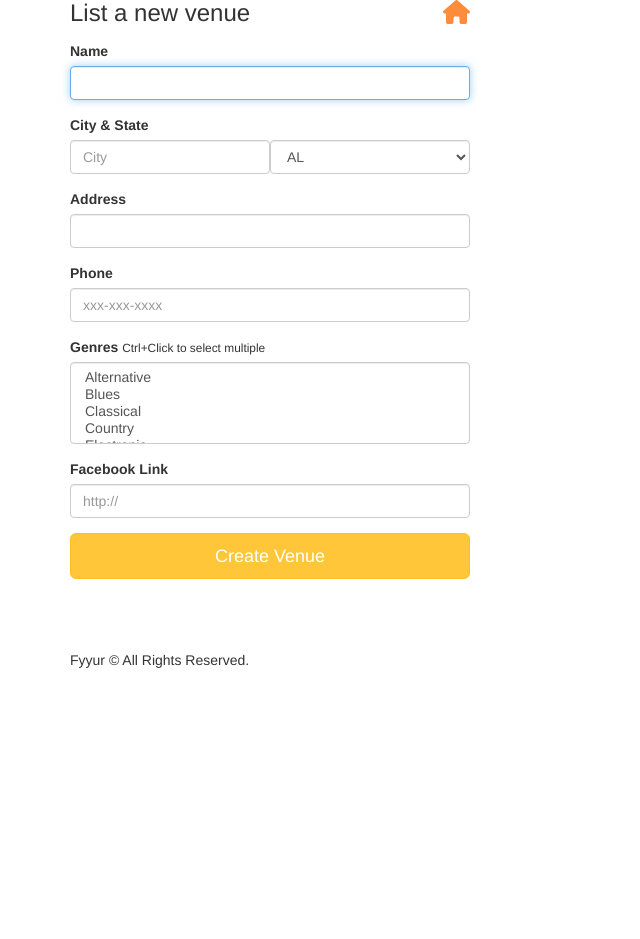
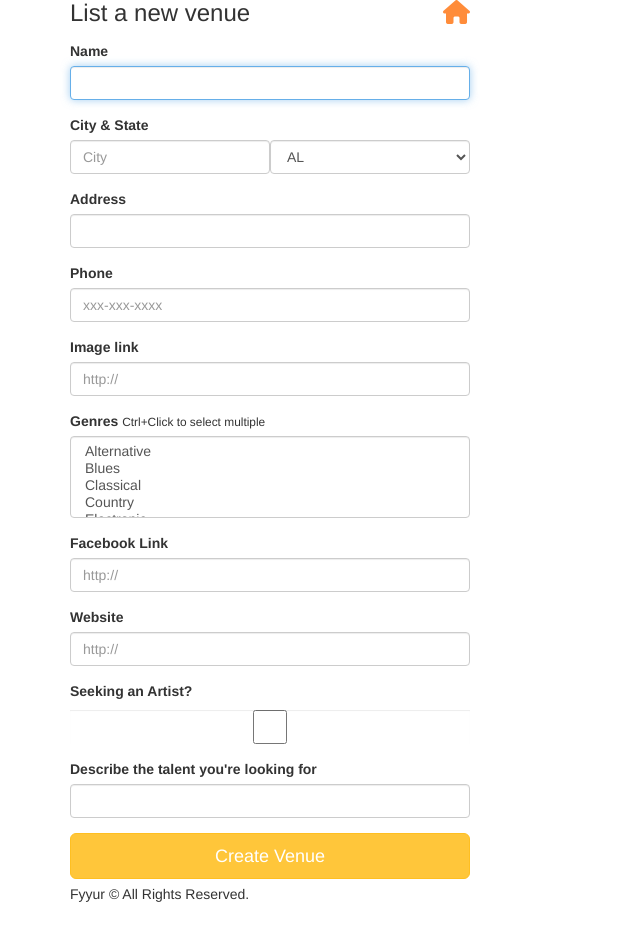
Before and after one commit to Abdulrahman-97/fyyur, a Flask app: page /venues/create in a window 1280 px wide. Shown: the part 95-1034 px from the top of the page, without its empty margins (0-640 px from the left). Before the commit the page ends 763 px from the top, so only its background shows below. Run offline with Flask 2, Linux system fonts and the light colour scheme; some libraries are stand-ins or nearby versions.

Commit message:
create new venue - modify new_venue.html and add missing fields - add missing fields in VenueForm - modify create_venue_submission() in app.py to retreive and insert data to database

```diff
--- a/app.py
+++ b/app.py
@@ -239,13 +239,54 @@ def create_venue_form():
 def create_venue_submission():
   # TODO: insert form data as a new Venue record in the db, instead
   # TODO: modify data to be the data object returned from db insertion
-
-  # on successful db insert, flash success
-  flash('Venue ' + request.form['name'] + ' was successfully listed!')
-  # TODO: on unsuccessful db insert, flash an error instead.
-  # e.g., flash('An error occurred. Venue ' + data.name + ' could not be listed.')
+  error = False
+  data = {}
+  form = VenueForm()
+  try:
+    data = {
+      'name': form['name'].data,
+      'city': form['city'].data,
+      'state': form['state'].data,
+      'address': form['address'].data,
+      'phone': form['phone'].data,
+      'image_link':form['image_link'].data,
+      'facebook_link': form['facebook_link'].data,
+      'genres': form['genres'].data,
+      'website': form['website'].data,
+      'seeking_talent': form['seeking_talent'].data,
+      'seeking_desc': form['seeking_desc'].data
+  }
+    venue = Venue(
+      name=data['name'],
+      city=data['city'],
+      state=data['state'],
+      address=data['address'],
+      phone=data['phone'],
+      image_link=data['image_link'],
+      facebook_link=data['facebook_link'],
+      genres=data['genres'],
+      website=data['website'],
+      seeking_talent=data['seeking_talent'],
+      seeking_desc=data['seeking_desc']
+    )
+    db.session.add(venue)
+    db.session.commit()
+  except():
+    db.session.rollback()
+    error = True
+  finally:
+    db.session.close()
+    if error:
+      # TODO: on unsuccessful db insert, flash an error instead.
+      flash('An error occurred. Venue ' + data['name'] + ' could not be listed.')
+    else:
+      # on successful db insert, flash success
+      flash('Venue ' + request.form['name'] + ' was successfully listed!')
   # see: http://flask.pocoo.org/docs/1.0/patterns/flashing/
   return render_template('pages/home.html')
+
+
+
 
 @app.route('/venues/<venue_id>', methods=['DELETE'])
 def delete_venue(venue_id):
--- a/forms.py
+++ b/forms.py
@@ -1,6 +1,6 @@
 from datetime import datetime
 from flask_wtf import Form
-from wtforms import StringField, SelectField, SelectMultipleField, DateTimeField
+from wtforms import StringField, SelectField, SelectMultipleField, DateTimeField, BooleanField
 from wtforms.validators import DataRequired, AnyOf, URL
 
 class ShowForm(Form):
@@ -116,6 +116,15 @@ class VenueForm(Form):
     facebook_link = StringField(
         'facebook_link', validators=[URL()]
     )
+    website = StringField(
+        'website', validators=[URL()]
+    )
+    seeking_talent = BooleanField(
+        'seeking_talent'
+    )
+    seeking_desc = StringField(
+        'seeking_desc'
+    )
 
 class ArtistForm(Form):
     name = StringField(
--- a/templates/forms/new_venue.html
+++ b/templates/forms/new_venue.html
@@ -28,14 +28,31 @@
           {{ form.phone(class_ = 'form-control', placeholder='xxx-xxx-xxxx', autofocus = true) }}
         </div>
       <div class="form-group">
+        <label for="image_link">Image link</label>
+        {{ form.image_link(class_ = 'form-control', placeholder='http://', autofocus = true) }}
+      </div>
+      <div class="form-group">
         <label for="genres">Genres</label>
         <small>Ctrl+Click to select multiple</small>
         {{ form.genres(class_ = 'form-control', placeholder='Genres, separated by commas', autofocus = true) }}
       </div>
       <div class="form-group">
-          <label for="genres">Facebook Link</label>
-          {{ form.facebook_link(class_ = 'form-control', placeholder='http://', autofocus = true) }}
-        </div>
+        <label for="facebook_link">Facebook Link</label>
+        {{ form.facebook_link(class_ = 'form-control', placeholder='http://', autofocus = true) }}
+      </div>
+      <div class="form-group">
+        <label for="website">Website</label>
+        {{ form.website(class_ = 'form-control', placeholder='http://', autofocus = true) }}
+      </div>
+      <div class="form-group">
+        <label for="seeking_talent">Seeking an Artist?</label>
+        {{ form.seeking_talent(class_ = 'form-control', autofocus = true) }}
+      </div>
+      <div class="form-group">
+        <label for="seeking_desc">Describe the talent you're looking for</label>
+        {{ form.seeking_desc(class_ = 'form-control', autofocus = false) }}
+      </div>
+
       <input type="submit" value="Create Venue" class="btn btn-primary btn-lg btn-block">
     </form>
   </div>
```
